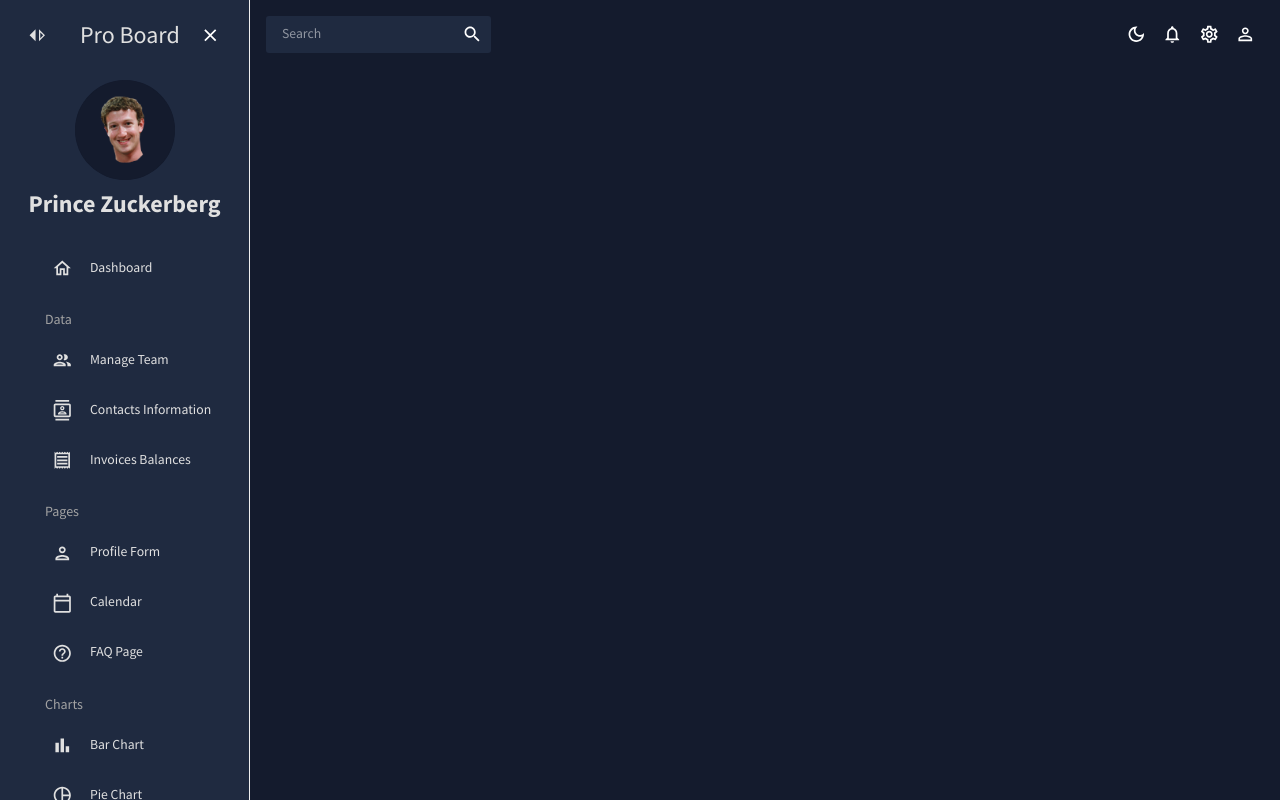
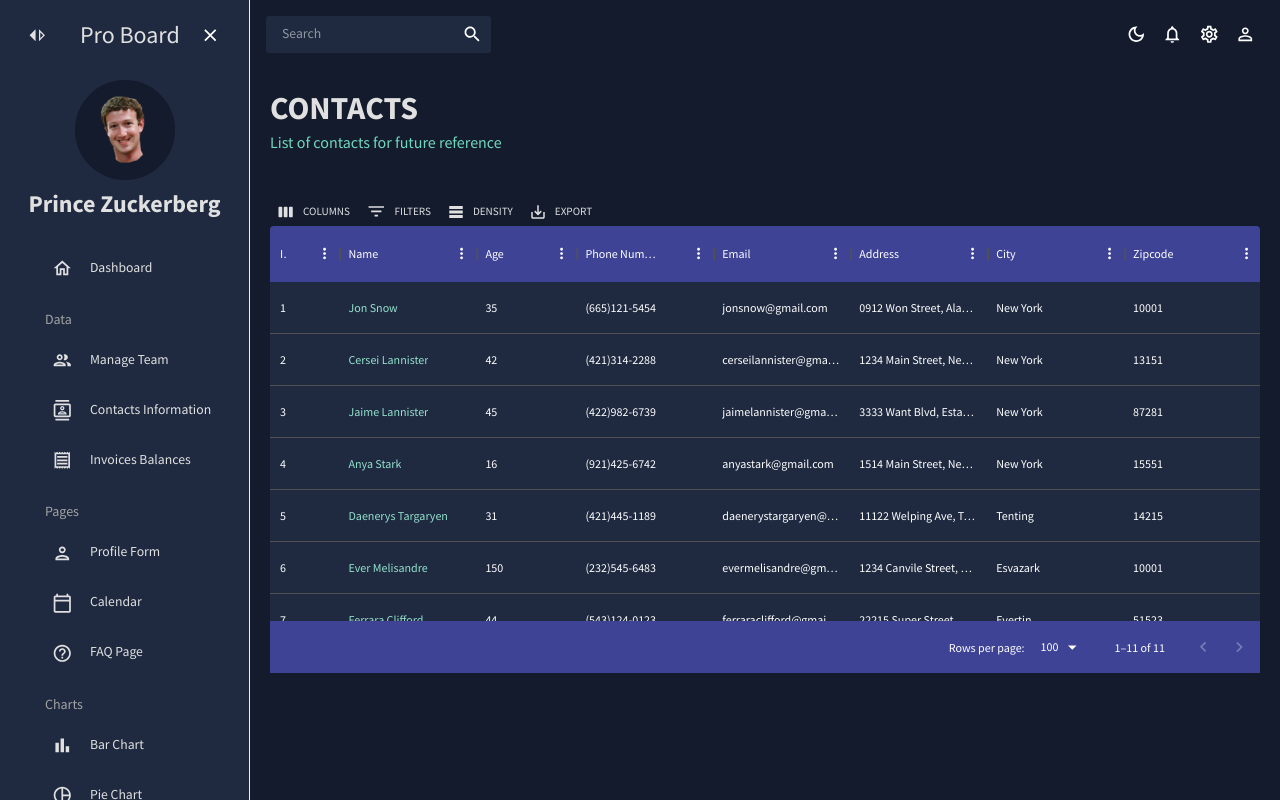
Before and after one commit to PrinceAnumba/react-app, a React (Create React App) app: page /contacts in a window 1280 px wide. Built offline with nearby package versions, Linux system fonts and the light colour scheme.

Commit message:
Data Tables done

```diff
--- a/src/App.js
+++ b/src/App.js
@@ -7,8 +7,8 @@
 
 import Dashboard from "./scenes/dashboard";
 import Team from "./scenes/team";
-// import Invoices from "./pages/invoices";
-// import Contacts from "./pages/contacts";
+import Invoices from "./scenes/invoices";
+import Contacts from "./scenes/contacts";
 // import Form from "./pages/form";
 // import Calendar from "./pages/calendar";
 // import Bar from "./pages/bar";
@@ -30,9 +30,9 @@
               <Routes>
                 <Route path="/" element={<Dashboard />} />
                 <Route path="/team" element={<Team />} />
-                {/* <Route path="/contacts" element={<Contacts />} />
+                <Route path="/contacts" element={<Contacts />} />
                 <Route path="/invoices" element={<Invoices />} />
-                <Route path="/form" element={<Form />} />
+                {/* <Route path="/form" element={<Form />} />
                 <Route path="/bar" element={<Bar />} />
                 <Route path="/pie" element={<Pie />} />
                 <Route path="/line" element={<Line />} />
--- a/src/scenes/contacts/index.jsx
+++ b/src/scenes/contacts/index.jsx
@@ -0,0 +1,95 @@
+import { Box } from "@mui/material";
+import { DataGrid, GridToolbar } from "@mui/x-data-grid";
+import { tokens } from "../../theme";
+import { mockDataContacts } from "../../data/mockData";
+import Header from "../../components/Header";
+import { useTheme } from "@mui/material";
+
+const Contacts = () => {
+    const theme = useTheme();
+    const colors = tokens(theme.palette.mode);
+
+    const columns = [
+        { field: "id", headerName: "ID", flex: 0.5 },
+
+        {
+            field: "name",
+            headerName: "Name",
+            flex: 1,
+            cellClassName: "name-column--cell",
+        },
+        {
+            field: "age",
+            headerName: "Age",
+            type: "number",
+            headerAlign: "left",
+            align: "left"
+        },
+        {
+            field: "phone",
+            headerName: "Phone Number",
+            flex: 1,
+        },
+        {
+            field: "email",
+            headerName: "Email",
+            flex: 1,
+        },
+        {
+            field: "address",
+            headerName: "Address",
+            flex: 1,
+        },
+        {
+            field: "city",
+            headerName: "City",
+            flex: 1,
+        },
+        {
+            field: "zipCode",
+            headerName: "Zipcode",
+            flex: 1,
+        },
+    ]
+
+    return (
+        <Box m="20px">
+            <Header title="CONTACTS" subtitle="List of contacts for future reference"/>
+            <Box
+                m="40px 0 0 0"
+                height="60vh"
+                sx={{
+                    "& .MuiDataGrid-root": {
+                        border: "none",
+                    },
+                    "& .MuiDataGrid-cell": {
+                        borderBottom: "none",
+                    },
+                    "& .MuiDataGrid-columnHeaders": {
+                        borderBottom: "none",
+                        backgroundColor: colors.blueAccent[700],
+
+                    },
+                    "& .name-column--cell": {
+                        color: colors.greenAccent[300],
+                    },
+                    "& .MuiDataGrid-virtualScroller": {
+                        backgroundColor: colors.primary[400]
+                    },
+                    "& .MuiDataGrid-footerContainer": {
+                        borderTop: "none",
+                        backgroundColor: colors.blueAccent[700]
+                    },
+                    "& .MuiDataGrid-toolbarContainer .MuiButton-text": {
+                        color: `${colors.grey[100]} !important`,
+                    }
+                }}
+
+            >
+                <DataGrid rows={mockDataContacts} columns={columns} components={{ Toolbar: GridToolbar }} />
+            </Box>
+        </Box>
+    );
+}
+
+export default Contacts;
--- a/src/scenes/invoices/index.jsx
+++ b/src/scenes/invoices/index.jsx
@@ -0,0 +1,87 @@
+import { Box, Typography, useTheme } from "@mui/material";
+import { DataGrid } from "@mui/x-data-grid";
+import { tokens } from "../../theme";
+import { mockDataInvoices } from "../../data/mockData";
+import Header from "../../components/Header";
+
+const Invoices = () => {
+    const theme = useTheme();
+    const colors = tokens(theme.palette.mode);
+
+    const columns = [
+        { field: "id", headerName: "ID"},
+
+        {
+            field: "name",
+            headerName: "Name",
+            flex: 1,
+            cellClassName: "name-column--cell",
+        },
+        {
+            field: "phone",
+            headerName: "Phone Number",
+            flex: 1,
+        },
+        {
+            field: "email",
+            headerName: "Email",
+            flex: 1,
+        },
+        {
+            field: "cost",
+            headerName: "Cost",
+            flex: 1,
+            renderCell: (params) => {
+                <Typography color={colors.greenAccent[500]}>
+                    ${params.row.cost}
+                </Typography>
+            }
+        },
+        {
+            field: "date",
+            headerName: "Date",
+            flex: 1,
+        },
+    ]
+
+    return (
+        <Box m="20px">
+            <Header title="INVOICES" subtitle="List of invoices balances"/>
+            <Box
+                m="40px 0 0 0"
+                height="60vh"
+                sx={{
+                    "& .MuiDataGrid-root": {
+                        border: "none",
+                    },
+                    "& .MuiDataGrid-cell": {
+                        borderBottom: "none",
+                    },
+                    "& .MuiDataGrid-columnHeaders": {
+                        borderBottom: "none",
+                        backgroundColor: colors.blueAccent[700],
+
+                    },
+                    "& .name-column--cell": {
+                        color: colors.greenAccent[300],
+                    },
+                    "& .MuiDataGrid-virtualScroller": {
+                        backgroundColor: colors.primary[400]
+                    },
+                    "& .MuiDataGrid-footerContainer": {
+                        borderTop: "none",
+                        backgroundColor: colors.blueAccent[700]
+                    },
+                    "& .MuiCheckbox-root": {
+                        color: `${colors.greenAccent[200]} !important`,
+                    }
+                }}
+
+            >
+                <DataGrid checkboxSelection rows={mockDataInvoices} columns={columns} components={{  }} />
+            </Box>
+        </Box>
+    );
+}
+
+export default Invoices;
--- a/src/scenes/team/index.jsx
+++ b/src/scenes/team/index.jsx
@@ -71,7 +71,34 @@
     return (
         <Box m="20px">
             <Header title="TEAM" subtitle="Managing the Team Members"/>
-            <Box m="40px 0 0 0" height="75vh">
+            <Box
+                m="40px 0 0 0"
+                height="60vh"
+                sx={{
+                    "& .MuiDataGrid-root": {
+                        border: "none",
+                    },
+                    "& .MuiDataGrid-cell": {
+                        borderBottom: "none",
+                    },
+                    "& .MuiDataGrid-columnHeaders": {
+                        borderBottom: "none",
+                        backgroundColor: colors.blueAccent[700],
+
+                    },
+                    "& .name-column--cell": {
+                        color: colors.greenAccent[300],
+                    },
+                    "& .MuiDataGrid-virtualScroller": {
+                        backgroundColor: colors.primary[400]
+                    },
+                    "& .MuiDataGrid-footerContainer": {
+                        borderTop: "none",
+                        backgroundColor: colors.blueAccent[700]
+                    }
+                }}
+
+            >
                 <DataGrid rows={mockDataTeam} columns={columns}/>
             </Box>
         </Box>
```
Also changed, not shown: src/scenes/global/Topbar.jsx (line endings or trailing spaces).
